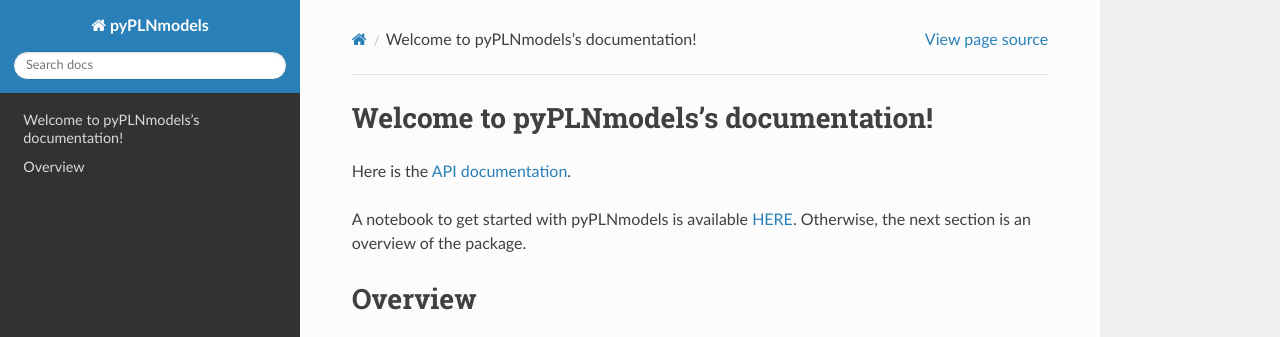
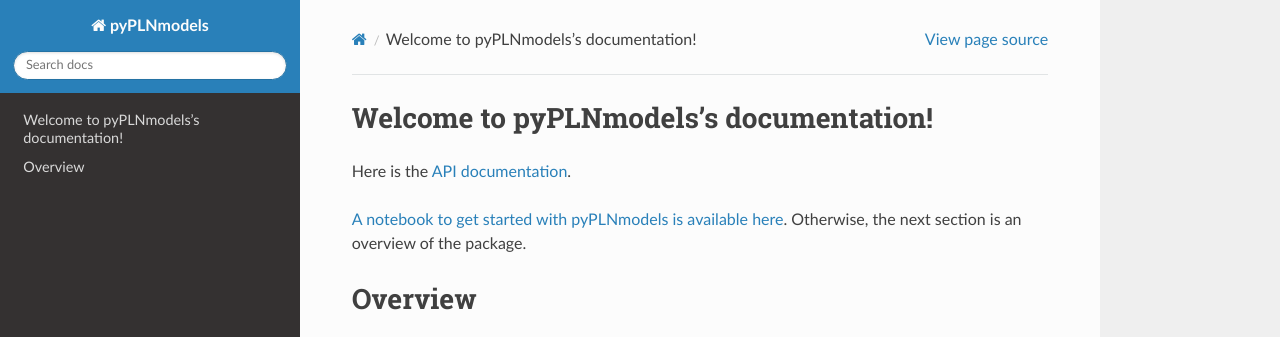
Before and after one commit to PLN-team/pyPLNmodels, a Sphinx documentation site: the page built from docs/source/index.rst, in a window 1280 px wide, cut to the strip 0-337 px from the top of the page. Built offline with Sphinx 7.4.7 and the Read the Docs theme 2.0.0, drawn with Linux system fonts in a browser that asks for light colours.

```diff
--- a/docs/source/index.rst
+++ b/docs/source/index.rst
@@ -9,7 +9,7 @@ Welcome to pyPLNmodels's documentation!
 Here is the :ref:`documentation-label`.
 
 
-A notebook to get started with pyPLNmodels is available `HERE
+`A notebook to get started with pyPLNmodels is available here
 <https://github.com/PLN-team/pyPLNmodels/blob/main/Getting_started.ipynb>`__.
 Otherwise, the next section is an overview of the package.
 
```
